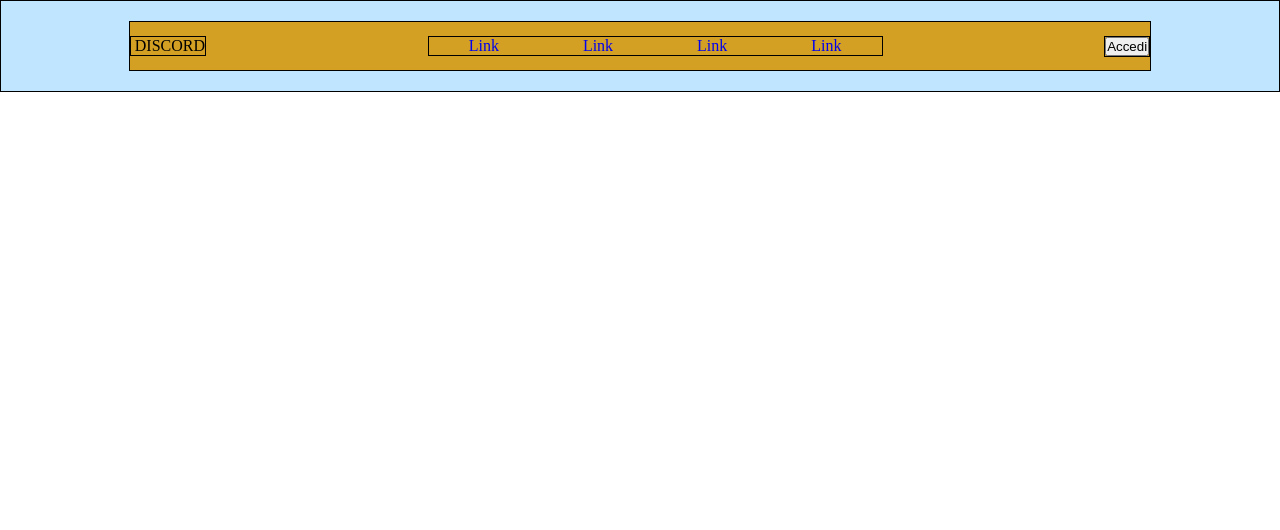
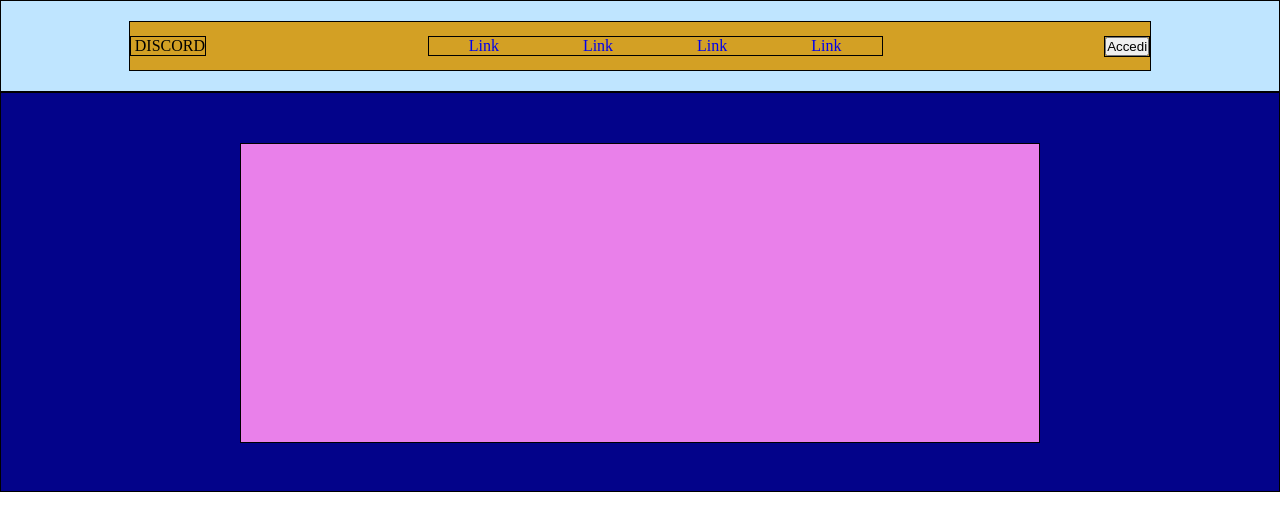
Before and after one commit to Eddyfabbricatore/htmlcss-struttura-discord, a plain HTML site: page index.html in a window 1280 px wide. Drawn offline with Linux system fonts and the light colour scheme.

Commit message:
add .dati .box-dati

```diff
--- a/index.html
+++ b/index.html
@@ -30,5 +30,12 @@
     </div>
   </header>
 
+  <main>
+    <div class="dati debug">
+      <div class="box-dati debug">
+      </div>
+    </div>
+  </main>
+
 </body>
 </html>
--- a/style.css
+++ b/style.css
@@ -18,7 +18,6 @@
   max-width: 1200px;
   min-height: 50px;
   margin: 20px auto;
-  background-color: red;
 }
 
 
@@ -46,3 +45,18 @@ header nav ul li a{
   text-decoration: none;
   padding: 10px 20px;
 }
+
+
+/* main */
+main .dati{
+  min-height: 400px;
+  background-color: #03038a;
+  padding-top: 50px;
+}
+
+.dati .box-dati{
+  min-height: 300px;
+  max-width: 800px;
+  margin: 0 auto;
+  background-color: #e980ea;
+}
```
